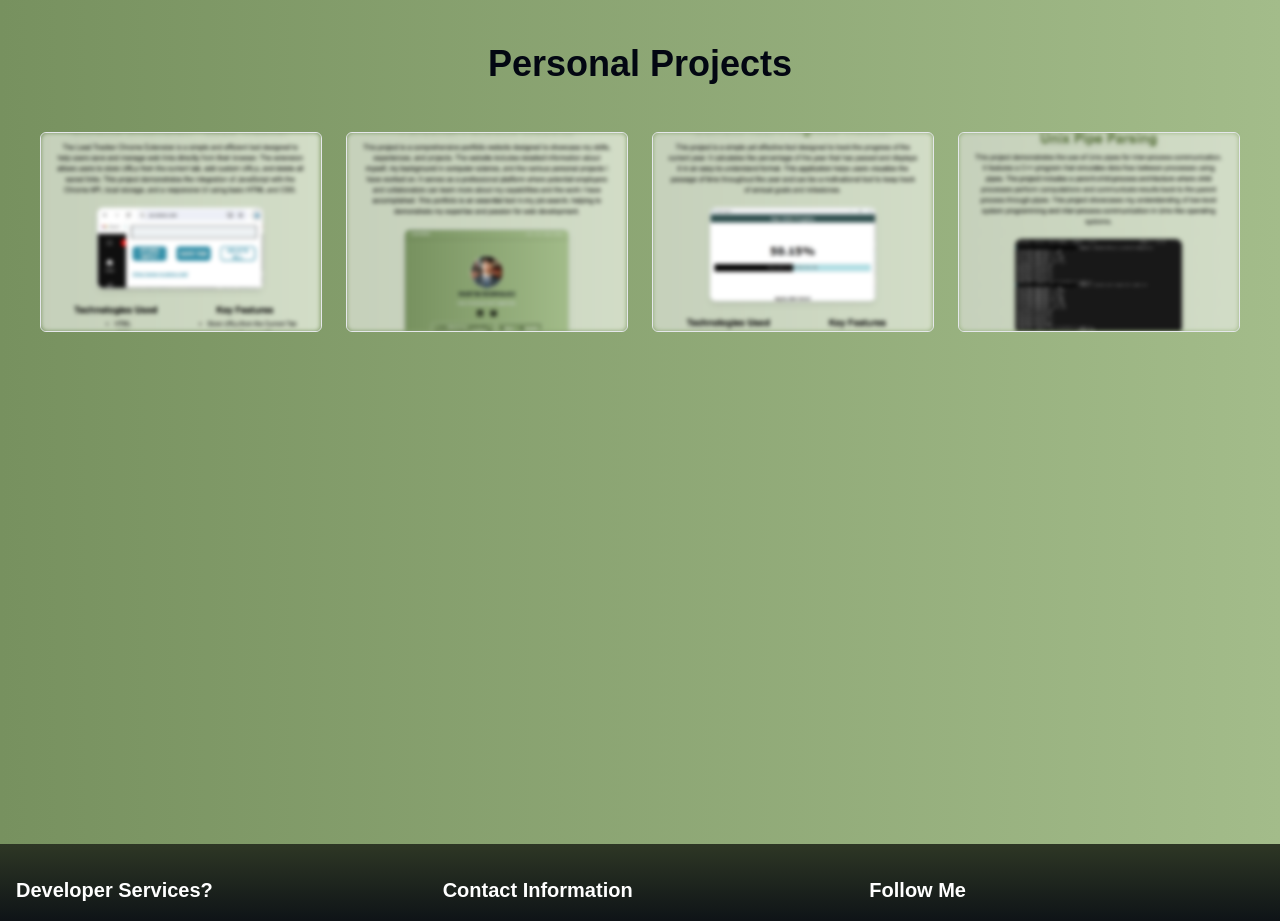
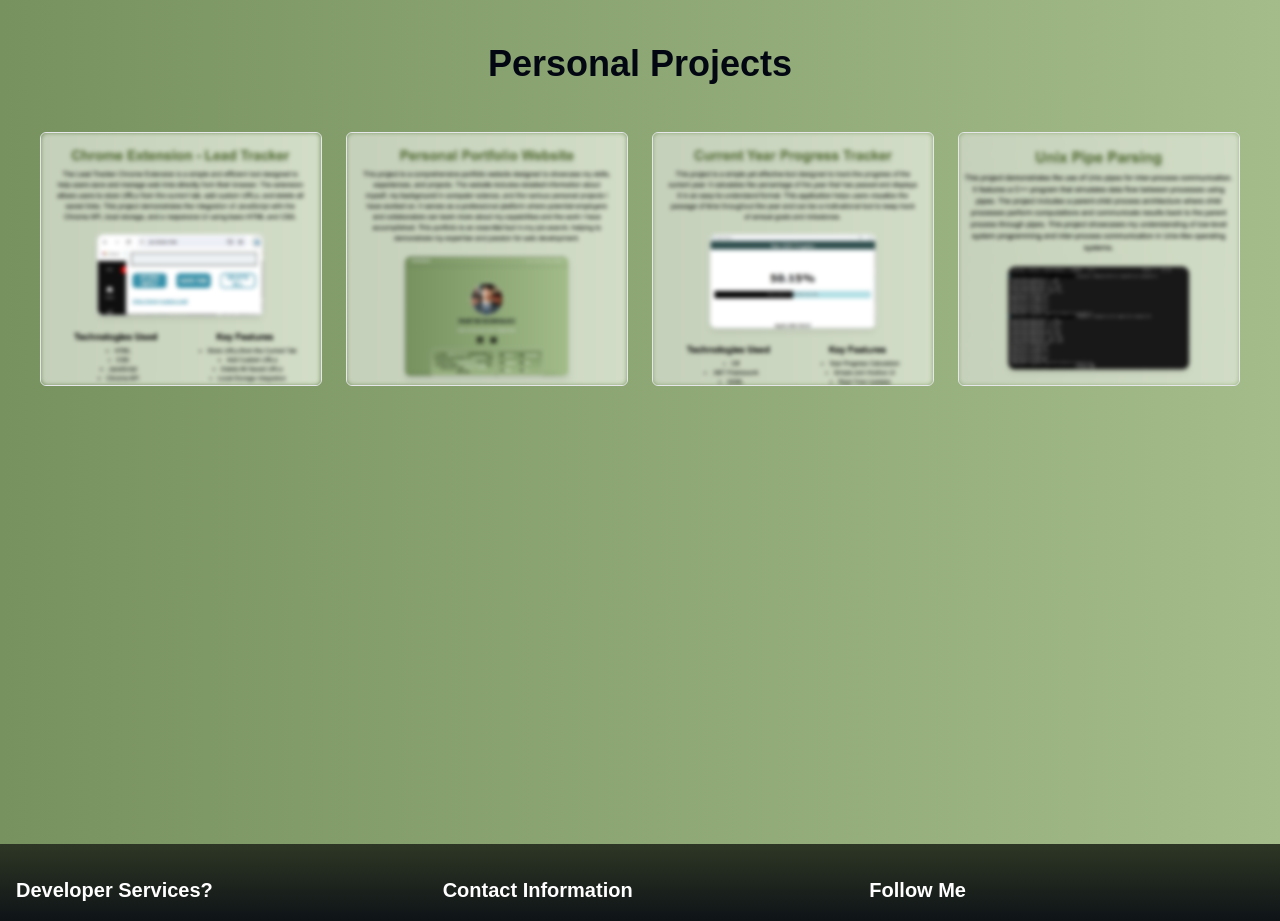
Before and after one commit to mprojr/reactjs-tailwind-portfolio, a React (Vite) app: page / in a window 1280 px wide. Shown: the part 1180-2101 px from the top of the page. Built offline with nearby package versions, Linux system fonts and the light colour scheme; a web font is replaced by a local one.

Commit message:
FInal changes for while.

```diff
--- a/src/components/Projects.jsx
+++ b/src/components/Projects.jsx
@@ -13,7 +13,8 @@ export default function Projects() {
       <h1 className='flex justify-center my-4 py-2 text-gray-950 font-bold lg:text-4xl md:text-3xl sm:text-2xl text-2xl'> Personal Projects</h1>
       <div className='min-h-[300px] w-full grid py-6 gap-6 md:grid-cols-4 sm:grid-cols-3 grid-cols-2'>
         {projects.map(project => (
-          <div key={project.id} className='relative border border-spacing-1 h-[200px] transparent rounded-md overflow-hidden'>
+          <div key={project.id} className='relative border border-spacing-1 sm
+          :h-[200px] min-h-[25px] transparent rounded-md overflow-hidden'>
             <Link to={project.detailsPage} className='fill-transparent w-full h-full group2'>
               <img src={project.image} alt={project.title} className='sm:blur-xs group1-hover:blur-0 duration-100 w-full h-full object-cover rounded-md' />
               <div
--- a/src/layout/ProjLayout.jsx
+++ b/src/layout/ProjLayout.jsx
@@ -1,5 +1,4 @@
 import React from 'react';
-import { Link } from 'react-router-dom';
 import Footer from '../components/Footer';
 
 function ProjLayout({ children }) {
```
